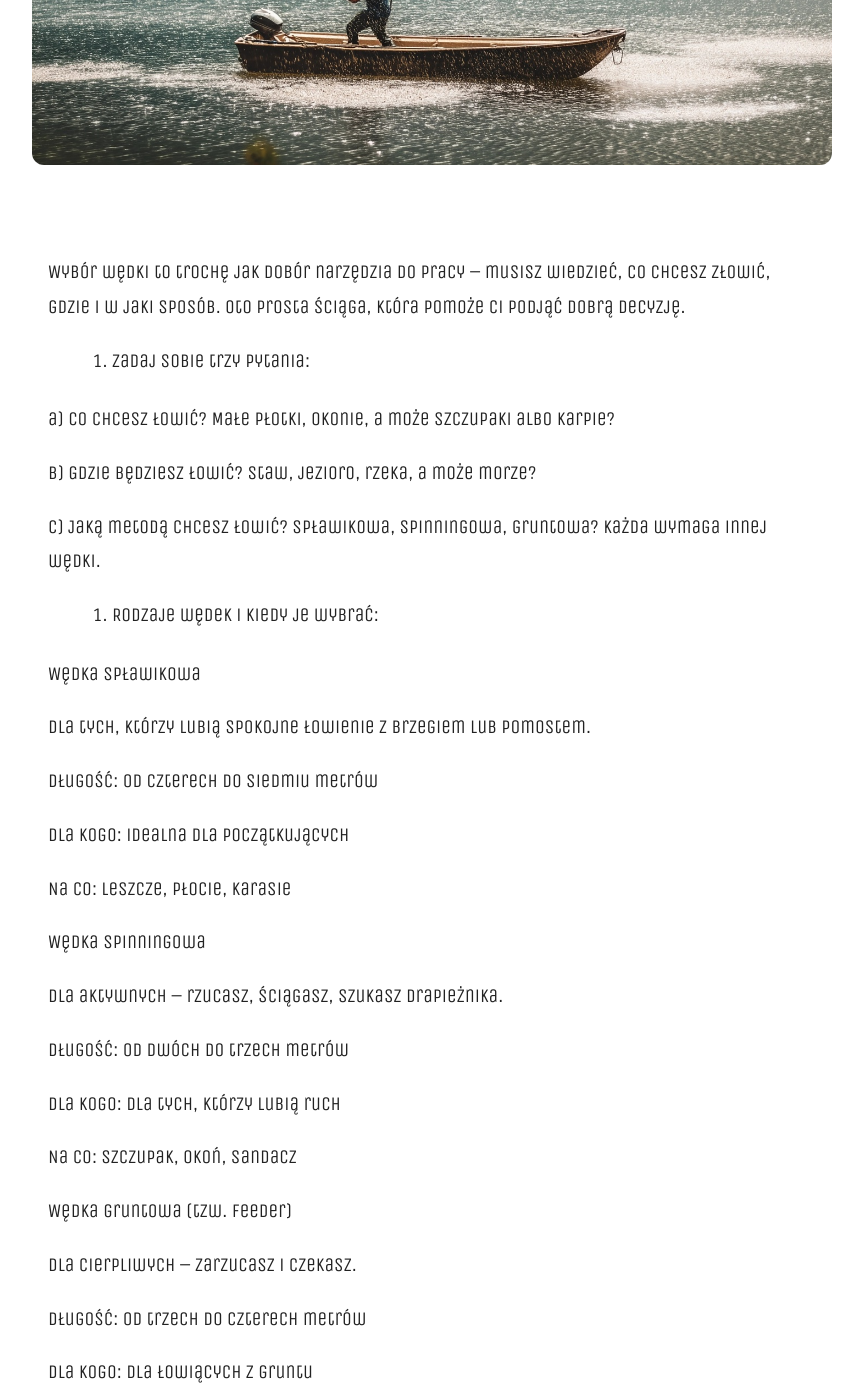
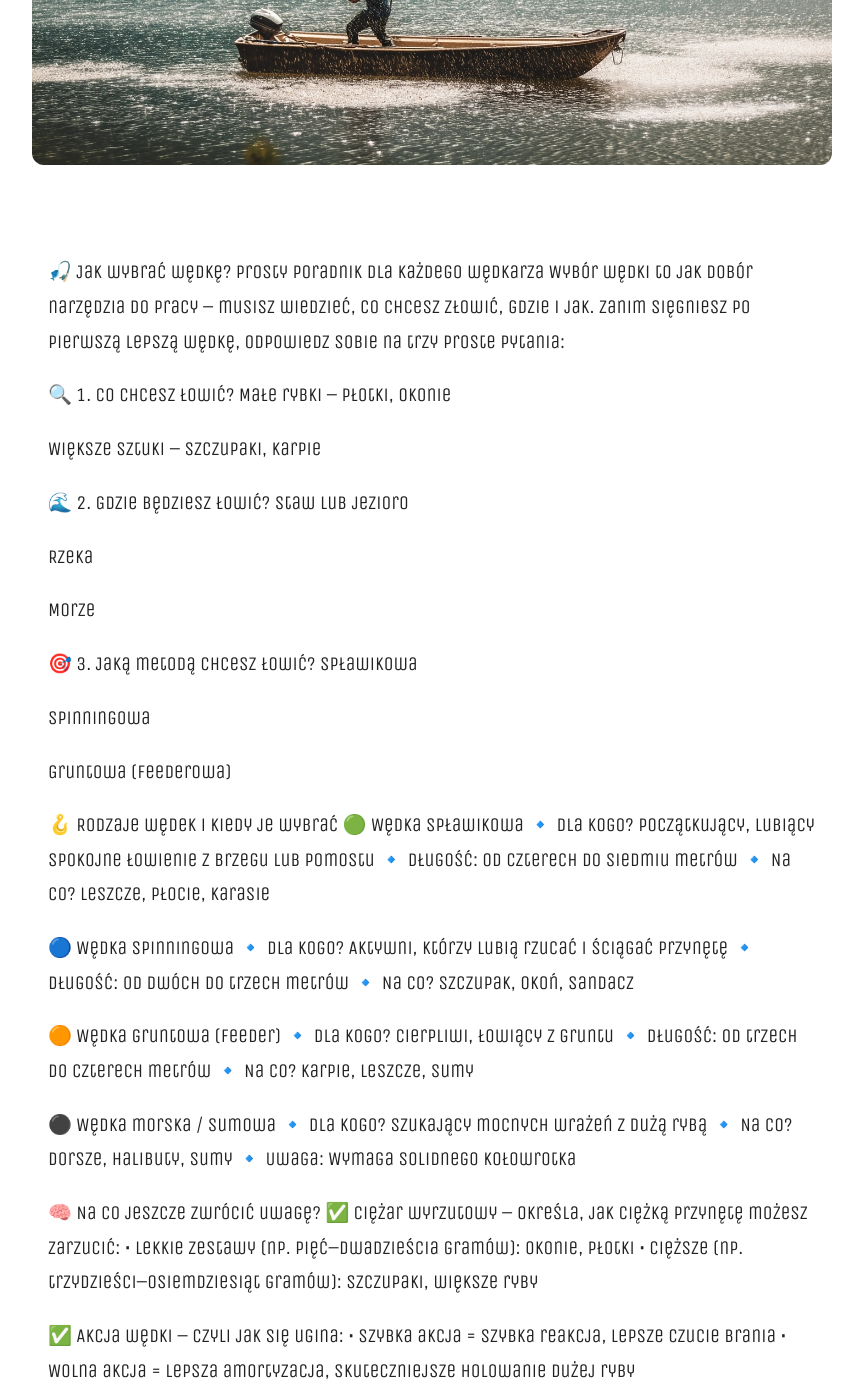
Before and after one commit to hikesilent/rybkiparty, a Jekyll site: the page built from _posts/2025-04-13-jak-dobrać-wędkę-poradnik-dla-początkujących-i-nie-tylko.md, in a window 1280 px wide and 1400 px high, scrolled down 589 px. Shown: the whole window, without its empty margins (208-1071 px from the left). Built offline with Jekyll 4.4.1, drawn with Linux system fonts in a browser that asks for light colours; some web fonts are replaced; some of the changed text lies outside the part shown.

Commit message:
Update Posty “2025-04-13-jak-dobrać-wędkę-poradnik-dla-początkujących-i-nie-tylko”

```diff
--- a/_posts/2025-04-13-jak-dobrać-wędkę-poradnik-dla-początkujących-i-nie-tylko.md
+++ b/_posts/2025-04-13-jak-dobrać-wędkę-poradnik-dla-początkujących-i-nie-tylko.md
@@ -7,67 +7,66 @@ category:
 date: 2025-04-12T08:40:00.000Z
 hidden: false
 ---
-Wybór wędki to trochę jak dobór narzędzia do pracy – musisz wiedzieć, co chcesz złowić, gdzie i w jaki sposób. Oto prosta ściąga, która pomoże Ci podjąć dobrą decyzję.
+🎣 Jak wybrać wędkę? Prosty poradnik dla każdego wędkarza
+Wybór wędki to jak dobór narzędzia do pracy – musisz wiedzieć, co chcesz złowić, gdzie i jak.
+Zanim sięgniesz po pierwszą lepszą wędkę, odpowiedz sobie na trzy proste pytania:
 
-1. Zadaj sobie trzy pytania:
+🔍 1. Co chcesz łowić?
+Małe rybki – płotki, okonie
 
-a) Co chcesz łowić?
-Małe płotki, okonie, a może szczupaki albo karpie?
+Większe sztuki – szczupaki, karpie
 
-b) Gdzie będziesz łowić?
-Staw, jezioro, rzeka, a może morze?
+🌊 2. Gdzie będziesz łowić?
+Staw lub jezioro
 
-c) Jaką metodą chcesz łowić?
-Spławikowa, spinningowa, gruntowa? Każda wymaga innej wędki.
+Rzeka
 
-1. Rodzaje wędek i kiedy je wybrać:
+Morze
 
-Wędka spławikowa
+🎯 3. Jaką metodą chcesz łowić?
+Spławikowa
 
-Dla tych, którzy lubią spokojne łowienie z brzegiem lub pomostem.
+Spinningowa
 
-Długość: od czterech do siedmiu metrów
+Gruntowa (feederowa)
 
-Dla kogo: idealna dla początkujących
+🪝 Rodzaje wędek i kiedy je wybrać
+🟢 Wędka spławikowa
+🔹 Dla kogo? Początkujący, lubiący spokojne łowienie z brzegu lub pomostu
+🔹 Długość: od czterech do siedmiu metrów
+🔹 Na co? Leszcze, płocie, karasie
 
-Na co: leszcze, płocie, karasie
+🔵 Wędka spinningowa
+🔹 Dla kogo? Aktywni, którzy lubią rzucać i ściągać przynętę
+🔹 Długość: od dwóch do trzech metrów
+🔹 Na co? Szczupak, okoń, sandacz
 
-Wędka spinningowa
+🟠 Wędka gruntowa (feeder)
+🔹 Dla kogo? Cierpliwi, łowiący z gruntu
+🔹 Długość: od trzech do czterech metrów
+🔹 Na co? Karpie, leszcze, sumy
 
-Dla aktywnych – rzucasz, ściągasz, szukasz drapieżnika.
+⚫ Wędka morska / sumowa
+🔹 Dla kogo? Szukający mocnych wrażeń z dużą rybą
+🔹 Na co? Dorsze, halibuty, sumy
+🔹 Uwaga: Wymaga solidnego kołowrotka
 
-Długość: od dwóch do trzech metrów
+🧠 Na co jeszcze zwrócić uwagę?
+✅ Ciężar wyrzutowy
+– Określa, jak ciężką przynętę możesz zarzucić:
+• Lekkie zestawy (np. pięć–dwadzieścia gramów): okonie, płotki
+• Cięższe (np. trzydzieści–osiemdziesiąt gramów): szczupaki, większe ryby
 
-Dla kogo: dla tych, którzy lubią ruch
+✅ Akcja wędki
+– Czyli jak się ugina:
+• Szybka akcja = szybka reakcja, lepsze czucie brania
+• Wolna akcja = lepsza amortyzacja, skuteczniejsze holowanie dużej ryby
 
-Na co: szczupak, okoń, sandacz
+✅ Materiał
+• Włókno szklane – tańsze, cięższe
+• Węgiel – lekkie, czułe, droższe
 
-Wędka gruntowa (tzw. feeder)
-
-Dla cierpliwych – zarzucasz i czekasz.
-
-Długość: od trzech do czterech metrów
-
-Dla kogo: dla łowiących z gruntu
-
-Na co: karpie, leszcze, sumy
-
-Wędka morskie lub sumowe
-
-Mocne i długie – do walki z dużymi rybami.
-
-Na co: dorsze, halibuty, sumy
-
-Uwaga: wymaga solidnego kołowrotka
-
-1. Na co jeszcze zwrócić uwagę:
-
-Ciężar wyrzutowy – określa, jak ciężką przynętę możesz zarzucić. Lekkie zestawy (np. 5–20 g) są dobre na okonie i płotki, cięższe (np. 30–80 g) na szczupaki i większe ryby.
-
-Akcja wędki – czyli jak się ugina. Szybka akcja = szybka reakcja (dobrze wyczuwa branie), wolna akcja = większa amortyzacja (lepiej holuje dużą rybę).
-
-Materiał – włókno szklane (tańsze i cięższe) vs. węglowe (lekkie i czułe, ale droższe).
-
-1. Na początek nie przesadzaj
-
-Nie potrzebujesz od razu pięciu wędek i drogiego sprzętu. Zacznij od jednej, uniwersalnej – np. spinningowej lub spławikowej. Reszta przyjdzie z czasem i doświadczeniem.
+🧘 Na początek – nie przesadzaj
+Nie potrzebujesz od razu pięciu wędek i tony sprzętu.
+🎯 Zacznij od jednej, uniwersalnej – najlepiej spinningowej lub spławikowej.
+Z czasem, wraz z doświadczeniem, zbudujesz swój idealny zestaw.
```
